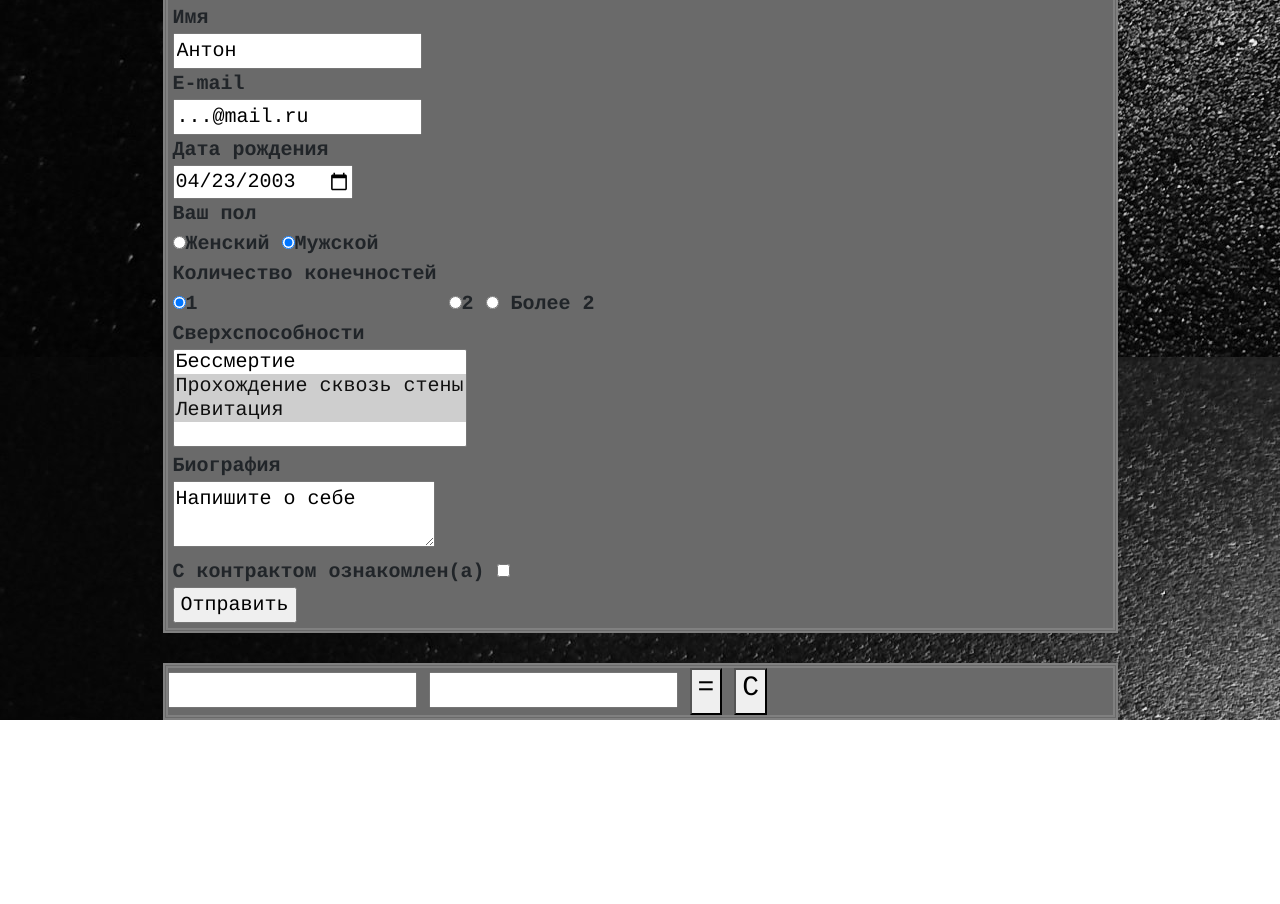
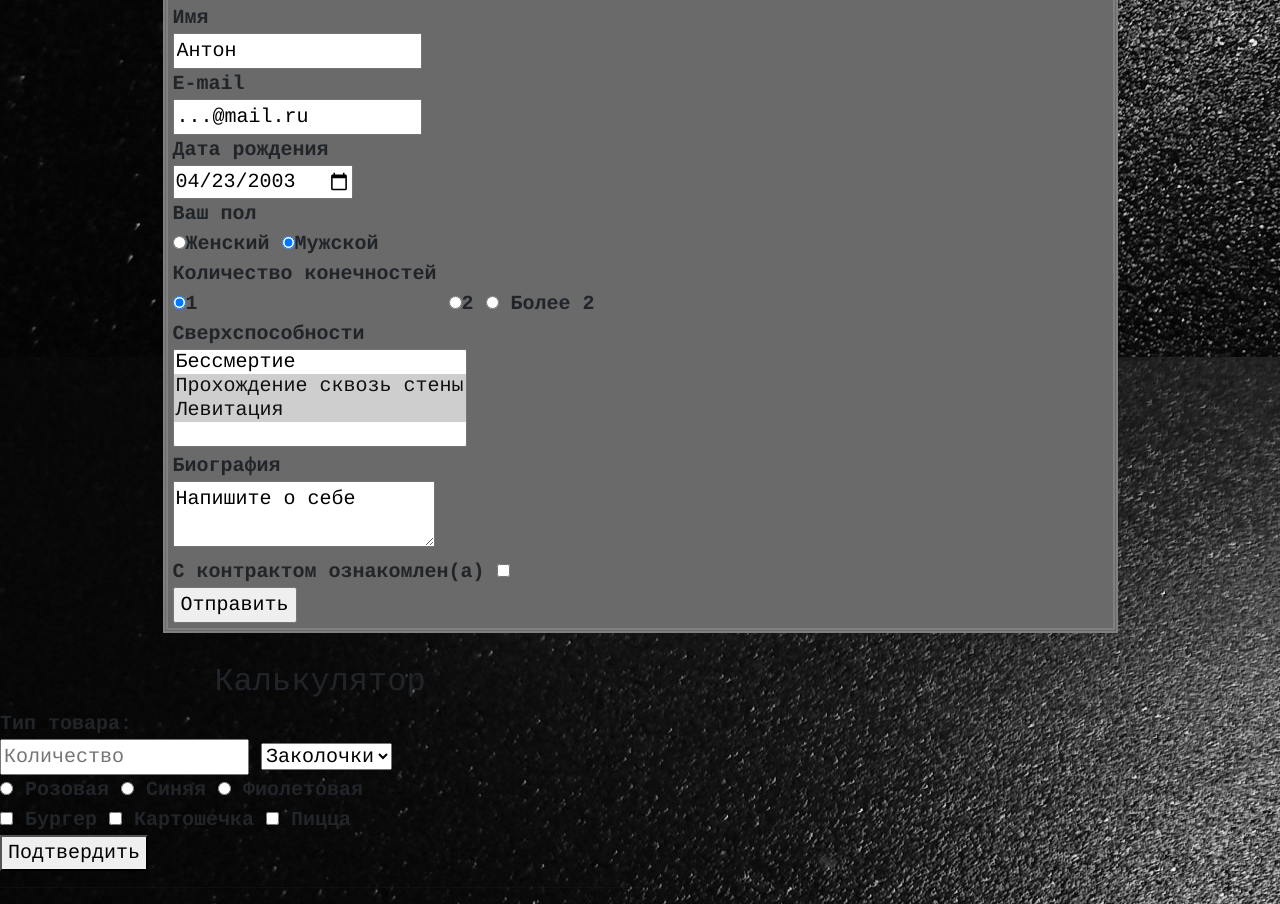
Before and after one commit to JonyKub/task6, a plain HTML site: page index.html in a window 1280 px wide. Shown: the part 1803-2707 px from the top of the page. Before the commit the page ends 2523 px from the top, so only its background shows below. Drawn offline with nearby package versions, Linux system fonts and the light colour scheme.

Commit message:
Update index.html

```diff
--- a/index.html
+++ b/index.html
@@ -12,7 +12,7 @@
 
     <link href="https://cdn.jsdelivr.net/npm/bootstrap@5.1.1/dist/css/bootstrap.min.css" rel="stylesheet" integrity="sha384-F3w7mX95PdgyTmZZMECAngseQB83DfGTowi0iMjiWaeVhAn4FJkqJByhZMI3AhiU" crossorigin="anonymous">
     <script src="https://cdn.jsdelivr.net/npm/bootstrap@5.1.1/dist/js/bootstrap.bundle.min.js" integrity="sha384-/bQdsTh/da6pkI1MST/rWKFNjaCP5gBSY4sEBT38Q/9RBh9AH40zEOg7Hlq2THRZ" crossorigin="anonymous"></script>
-    <title>Задание 5</title>
+    <title>Задание 6</title>
     <link rel="stylesheet" href="main/mobila.css">
 </head>
 <body class="osnova">
@@ -137,16 +137,34 @@
         </label><br>
         <input type="submit" value="Отправить">
     </form>
+      </div>
+</div>
+      <div class="col-xs-12 col-sm-6 col-md-6" id="calc">
+        <h2 class="text-center">Калькулятор</h2>
+        Тип товара:
+        <form>
+            <input type="text" name ="number" placeholder="Количество">
+            <select name="prodType">
+                <option value="0">Заколочки</option>
+                <option value="1">Резиночки</option>
+                <option value="2">Фастфуд</option>
+            </select>
+
+            <div id="radios">
+                <label><input type="radio" name="prodOptions" value="option1"> Розовая </label>
+                <label><input type="radio" name="prodOptions" value="option2"> Синяя </label>
+                <label><input type="radio" name="prodOptions" value="option3"> Фиолетовая </label>
+            </div>
+            <div id="checkboxes">
+                <label><input type="checkbox" name="prop1"> Бургер </label>
+                <label><input type="checkbox" name="prop2"> Картошечка </label>
+                <label><input type="checkbox" name="prop3"> Пицца </label>
+            </div>
+            <button id ="butt" onclick="return calcu();"> Подтвердить </button>
+            <div id="prodPrice"></div>
+        </form><hr>
+        <div id="result"> </div>
     </div>
- </div> </div>
-    <div id = "menu"  class="col-xs-12 col-sm-12 col-md-12 col-lg-12">
-        <div id="result"></div>
-              <form  id = "calc" >
-                 <input name="field1" type="text" id = "field1">
-                 <input name="field2" type="text" id = "field2">
-                 <button id="button1" onclick="return onClick1()"><h3>=</h3></button>
-                 <button id="button2" onclick="return onClick2()"><h3>C</h3></button>
-              </form>
-      </div>
+</div>
 </body>
 </html>
```
